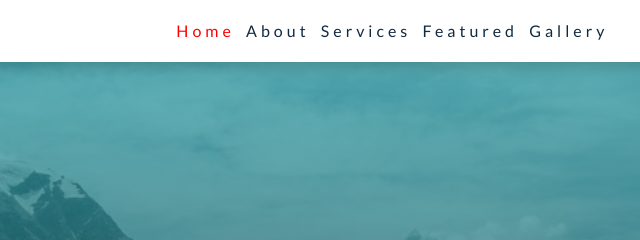
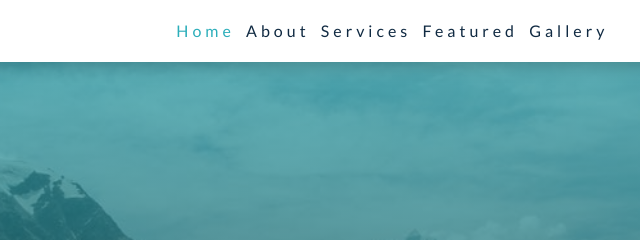
Before and after one commit to Devtech2022/backroads-tour-project-final, a plain HTML site: page index.html in a window 1280 px wide. In both pictures the pointer is over the link 489 px from the left and 31 px from the top of the page. Shown: the top 240 px of the page, 284-924 px from the left. Drawn offline with Linux system fonts and the light colour scheme.

Commit message:
reverted the changes in nav-link:hover

```diff
--- a/css/styles.css
+++ b/css/styles.css
@@ -255,7 +255,7 @@ Navbar
   }
   .nav-link:hover {
     padding: 0;
-    color: red;
+    color: var(--clr-primary-5);
     background: transparent;
   }
   .nav-icons {
```
